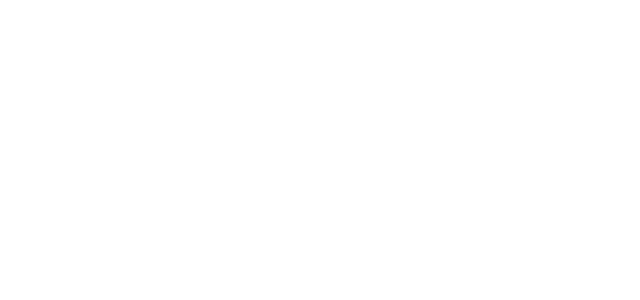
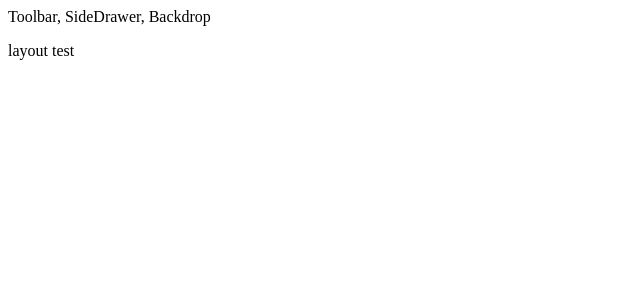
Before and after one commit to flaviobarbosa/burger-builder, a React (Create React App) app: page / in a window 1280 px wide. Shown: the top 300 px of the page, without its empty margins (0-640 px from the left). Built offline with nearby package versions, Linux system fonts and the light colour scheme.

Commit message:
Creating layout component

```diff
--- a/src/App.js
+++ b/src/App.js
@@ -1,5 +1,13 @@
 import React from "react";
 
+import Layout from "./components/Layout/Layout";
+
 export default function App() {
-  return <div></div>;
+  return (
+    <div>
+      <Layout>
+        <p>layout test</p>
+      </Layout>
+    </div>
+  );
 }
--- /dev/null
+++ b/src/components/Layout/Layout.js
@@ -0,0 +1,12 @@
+import React from "react";
+
+import Aux from "../../hoc/Aux";
+
+const layout = (props) => (
+  <Aux>
+    <div>Toolbar, SideDrawer, Backdrop</div>
+    <main>{props.children}</main>
+  </Aux>
+);
+
+export default layout;
--- /dev/null
+++ b/src/hoc/Aux.js
@@ -0,0 +1,3 @@
+const aux = (props) => props.children;
+
+export default aux;
```
